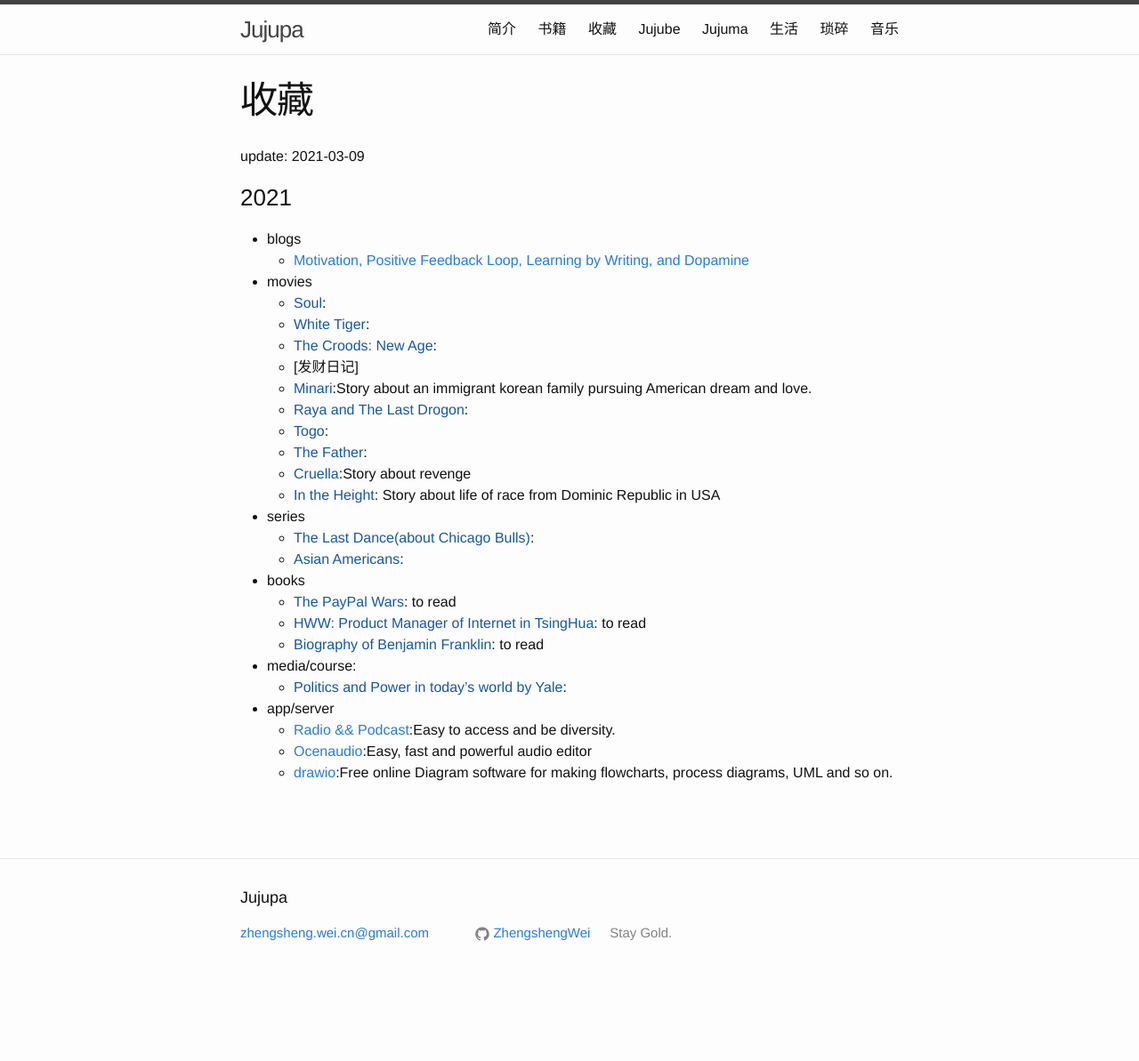
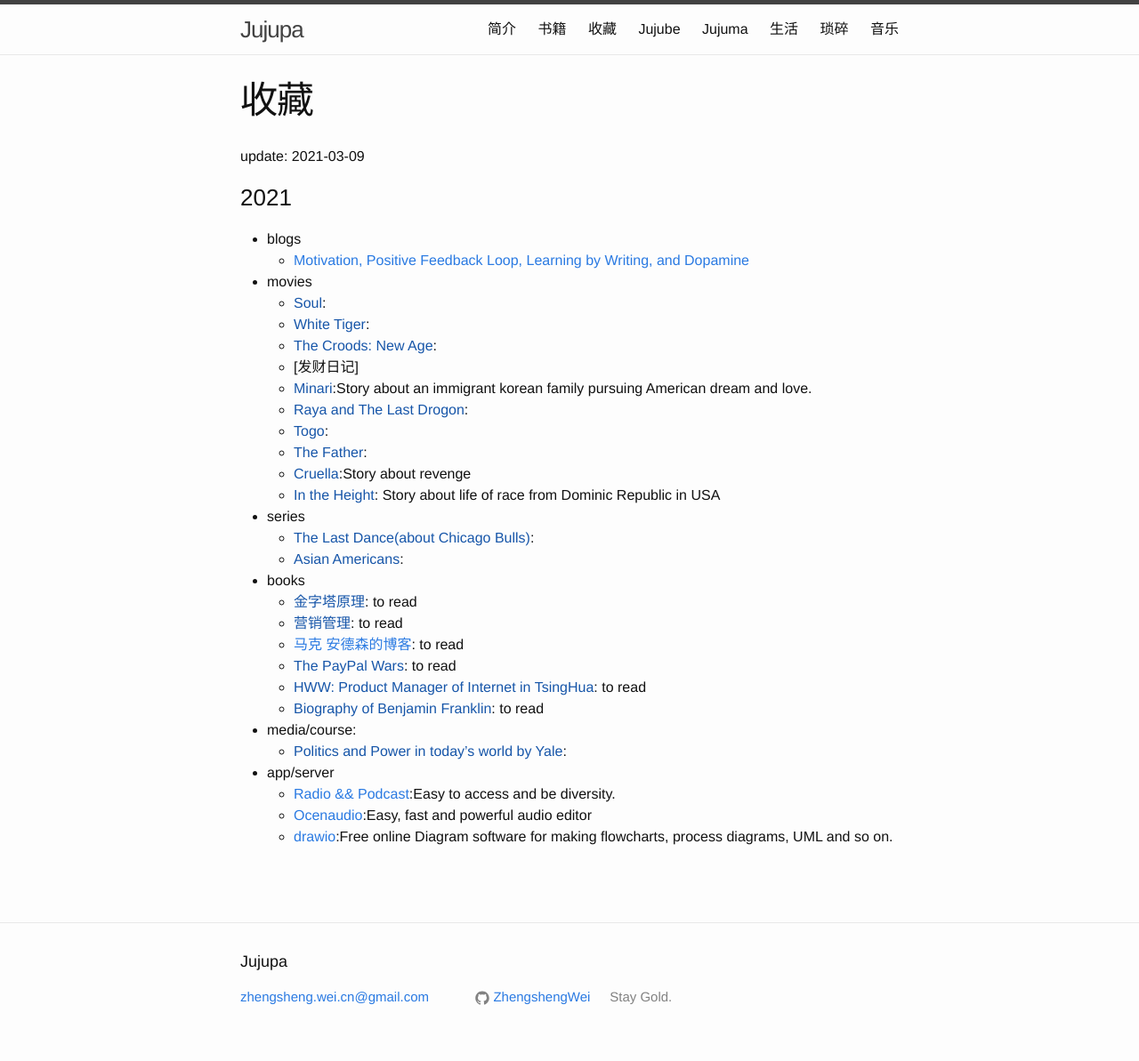
Before and after one commit to ZhengshengWei/zhengshengwei.github.io, a Jekyll site: the page built from collection.md, in a window 1280 px wide. Shown: the whole page at 89% size. Built offline with Jekyll 4.4.1, drawn with Linux system fonts in a browser that asks for light colours; comment, search, counter and statistics services are not loaded; before the commit the page ends 1121 px from its top, so only the background shows below that.

Commit message:
update books

```diff
--- a/collection.md
+++ b/collection.md
@@ -25,6 +25,9 @@
   - [The Last Dance(about Chicago Bulls)]():
   - [Asian Americans]():
 + books
+  - [金字塔原理](): to read
+  - [营销管理](): to read
+  - [马克 安德森的博客](pmarchive.com): to read
   - [The PayPal Wars](): to read
   - [HWW: Product Manager of Internet in TsingHua](): to read
   - [Biography of Benjamin Franklin](): to read
```
